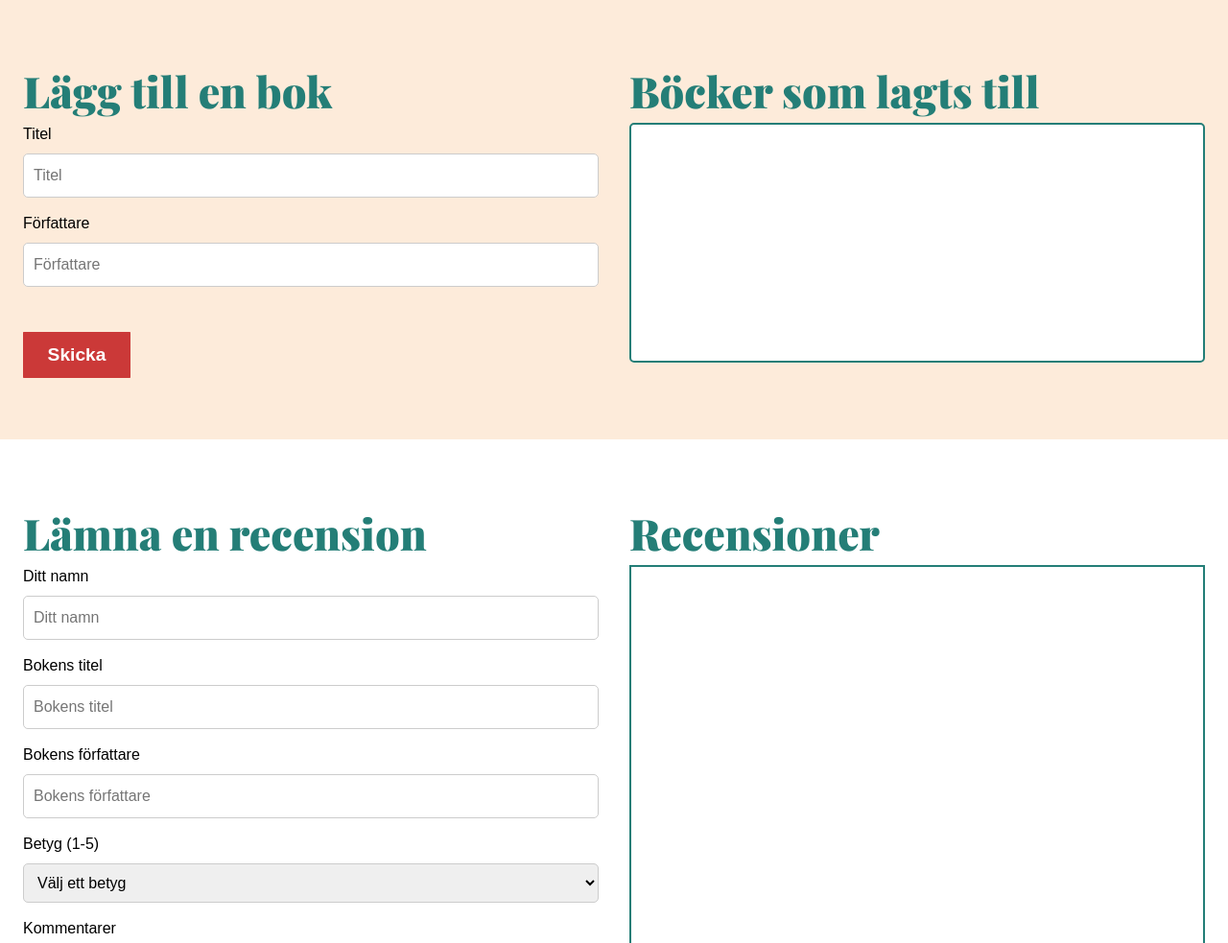
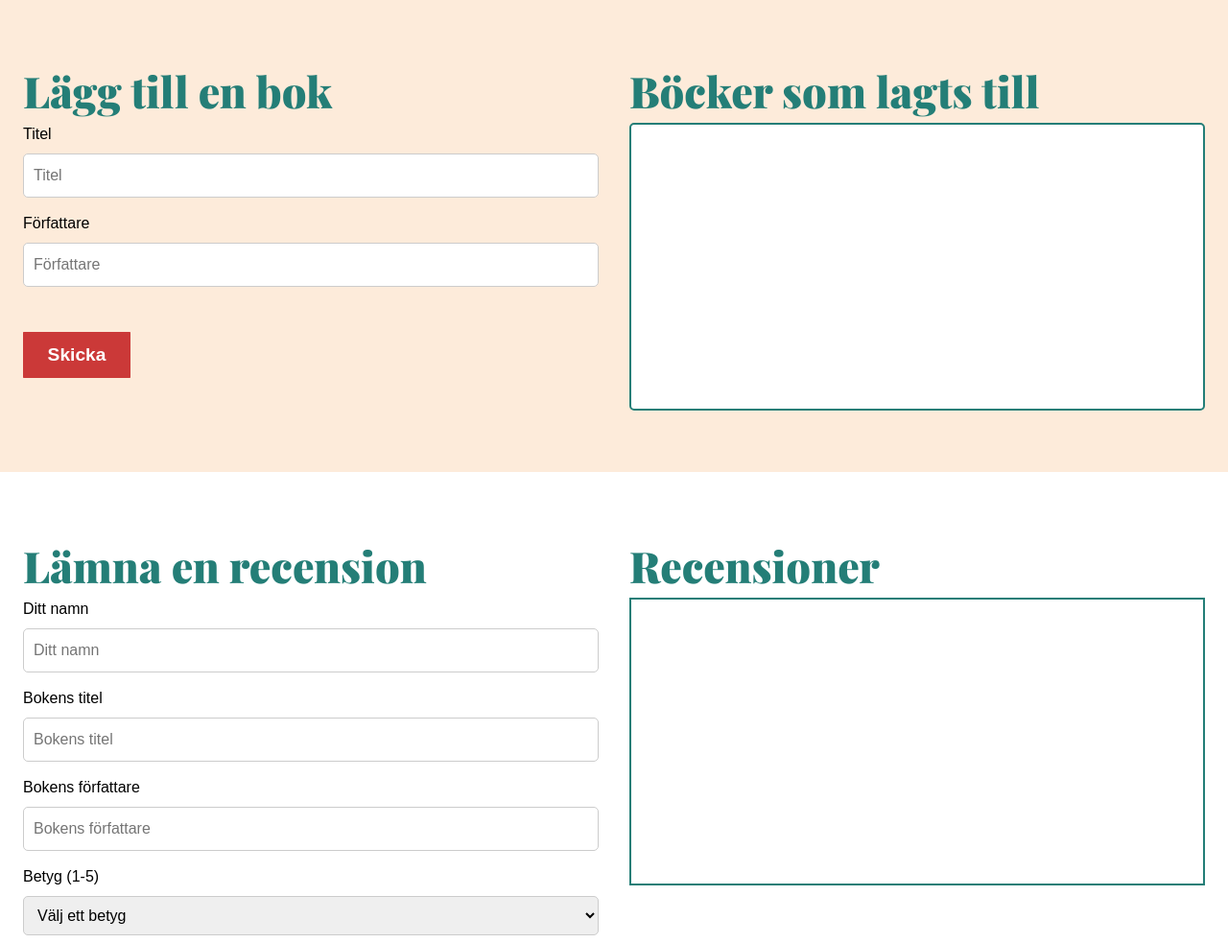
Before and after one commit to ErikTP/book-club, a plain HTML site: page index.html in a window 1280 px wide. Shown: the part 1580-2563 px from the top of the page at 96% size. Drawn offline with nearby package versions, Linux system fonts and the light colour scheme; a web font is replaced by a local one.

Commit message:
Infört Max-width och Max-height till boklista och recensionlista.

```diff
--- a/css/styles.css
+++ b/css/styles.css
@@ -218,10 +218,11 @@ section {
     margin: 0;
 }
 
-#myBook, #reviewResult{
+#myBook, #reviewResult {
+    min-height: 300px;
+    max-height: 300px;
+    overflow-y: auto;
     border: 0.18rem solid var(--green);
-    height: 75%;
-    overflow: auto;
     scrollbar-color: var(--green) var(--dark-green);
     scrollbar-width: thin;
 }
```
